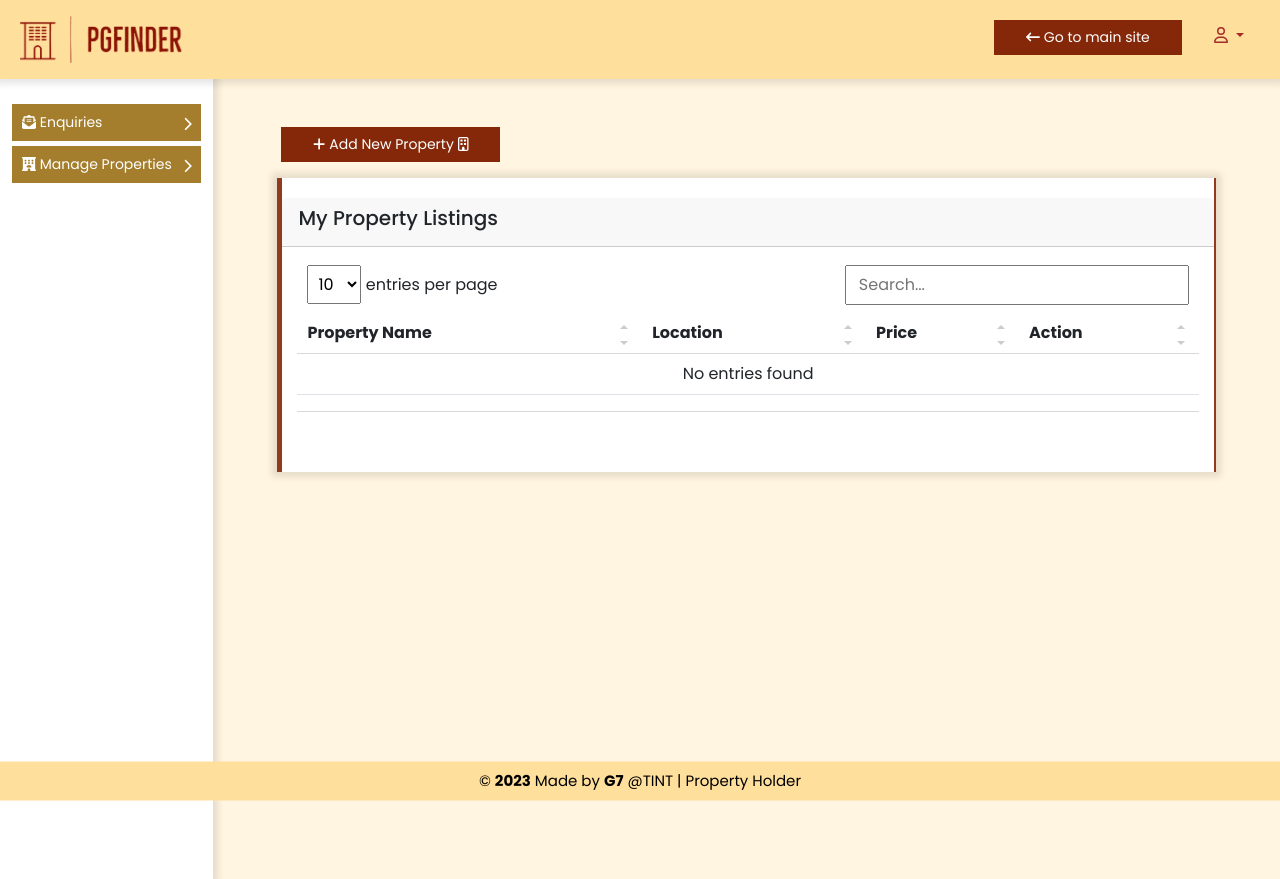
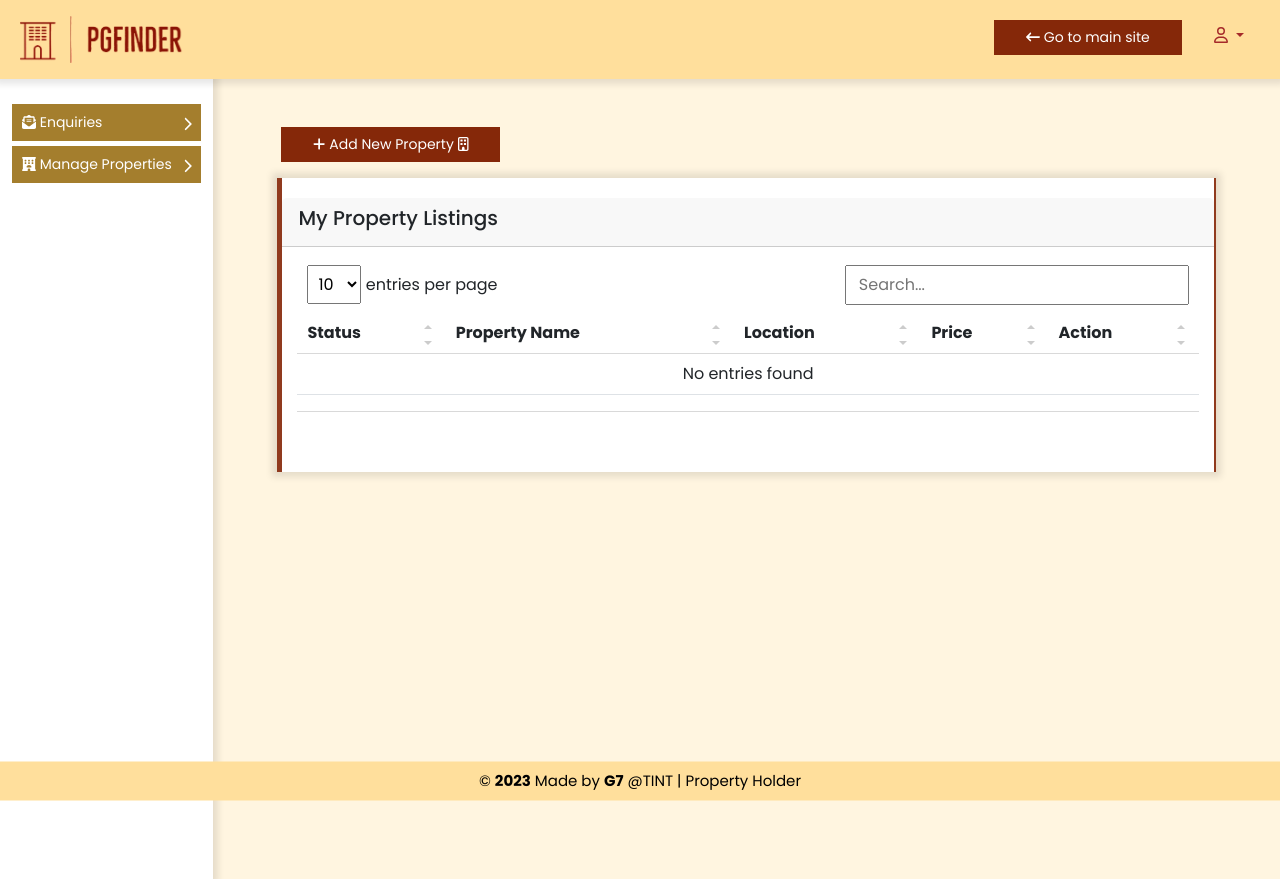
Before and after one commit to arijitdas0211/PGFinder, a Django app: page /property-holder/dashboard/my-property-listings/ in a window 1280 px wide. Run offline with Django 4.2, Linux system fonts and the light colour scheme; a user stored in the database is signed in; data comes from the database, SQL or seed files in the repository; some libraries are stand-ins or nearby versions.

Commit message:
some_updates_24-11-2023

```diff
--- a/pgfinder/pgapp/templates/owners/ownerProperties.html
+++ b/pgfinder/pgapp/templates/owners/ownerProperties.html
@@ -11,6 +11,7 @@
     <table class="table table-hover datatable">
         <thead>
             <tr>
+                <th scope="col">Status</th>
                 <th scope="col">Property Name</th>
                 <th scope="col">Location</th>
                 <th scope="col">Price</th>
```
